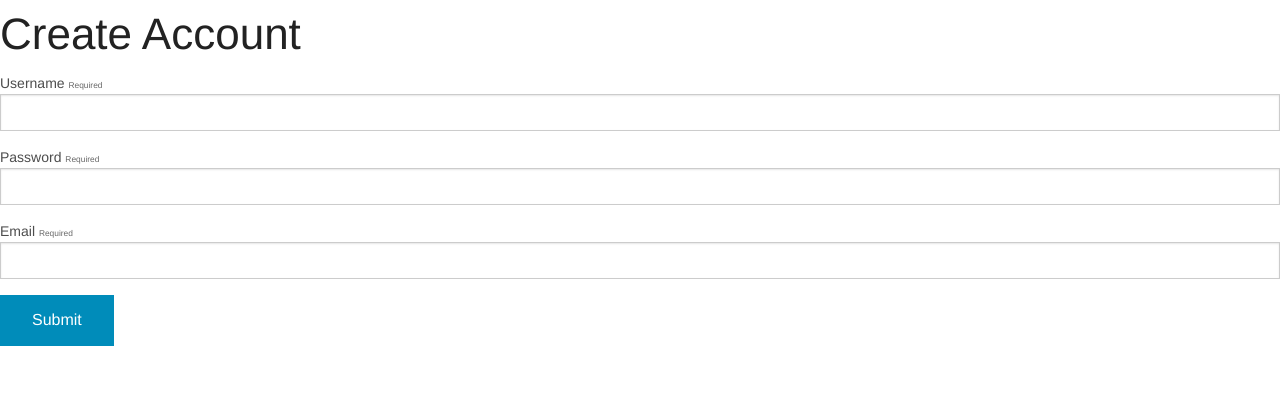
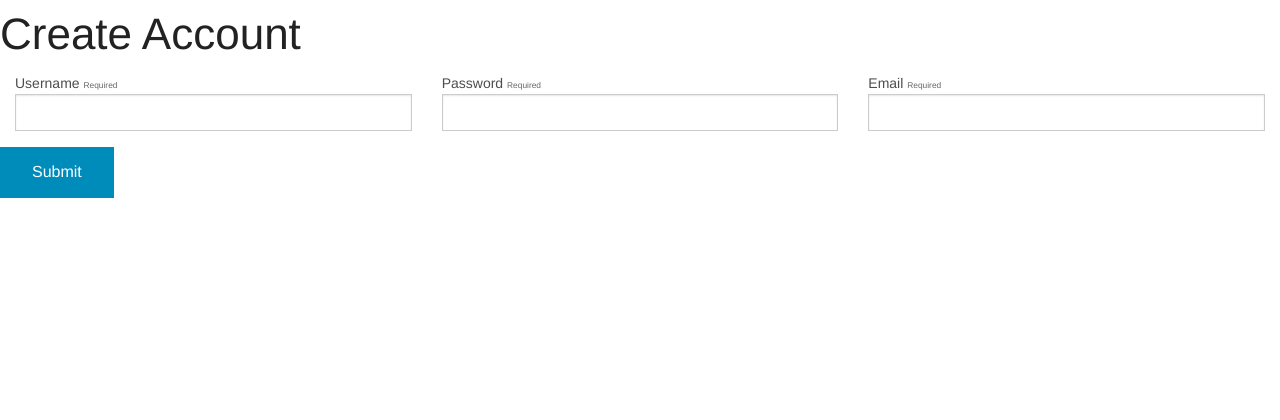
Before and after one commit to pmagent2013/2014MaristHackathon, a PHP site: page /create.php in a window 1280 px wide. Shown: the top 420 px of the page. Run offline with PHP 8.4, Linux system fonts and the light colour scheme; some libraries are stand-ins or nearby versions.

Commit message:
Shortened input boxes

```diff
--- a/create.php
+++ b/create.php
@@ -17,24 +17,30 @@
     <h1>Create Account</h1>
     <form data-abide>
   <div class="name-field">
+    <div class='large-4 columns'>
     <label>Username <small>required</small>
       <input type="text" required pattern="[a-zA-Z]+">
     </label>
     <small class="error">Name is required and must be a string.</small>
   </div>
+</div>
 
   <div class="password-field">
+    <div class='large-4 columns'>
     <label>Password <small>required</small>
       <input type="password" required pattern="[a-zA-Z]+">
     </label>
     <small class="error">Password is required and must be a string.</small>
   </div>
+  </div>
   <div class="email-field">
+    <div class='large-4 columns'>
     <label>Email <small>required</small>
       <input type="email" required>
     </label>
     <small class="error">An email address is required.</small>
   </div>
+</div>
   <button type="submit">Submit</button>
 </form>
 
```
